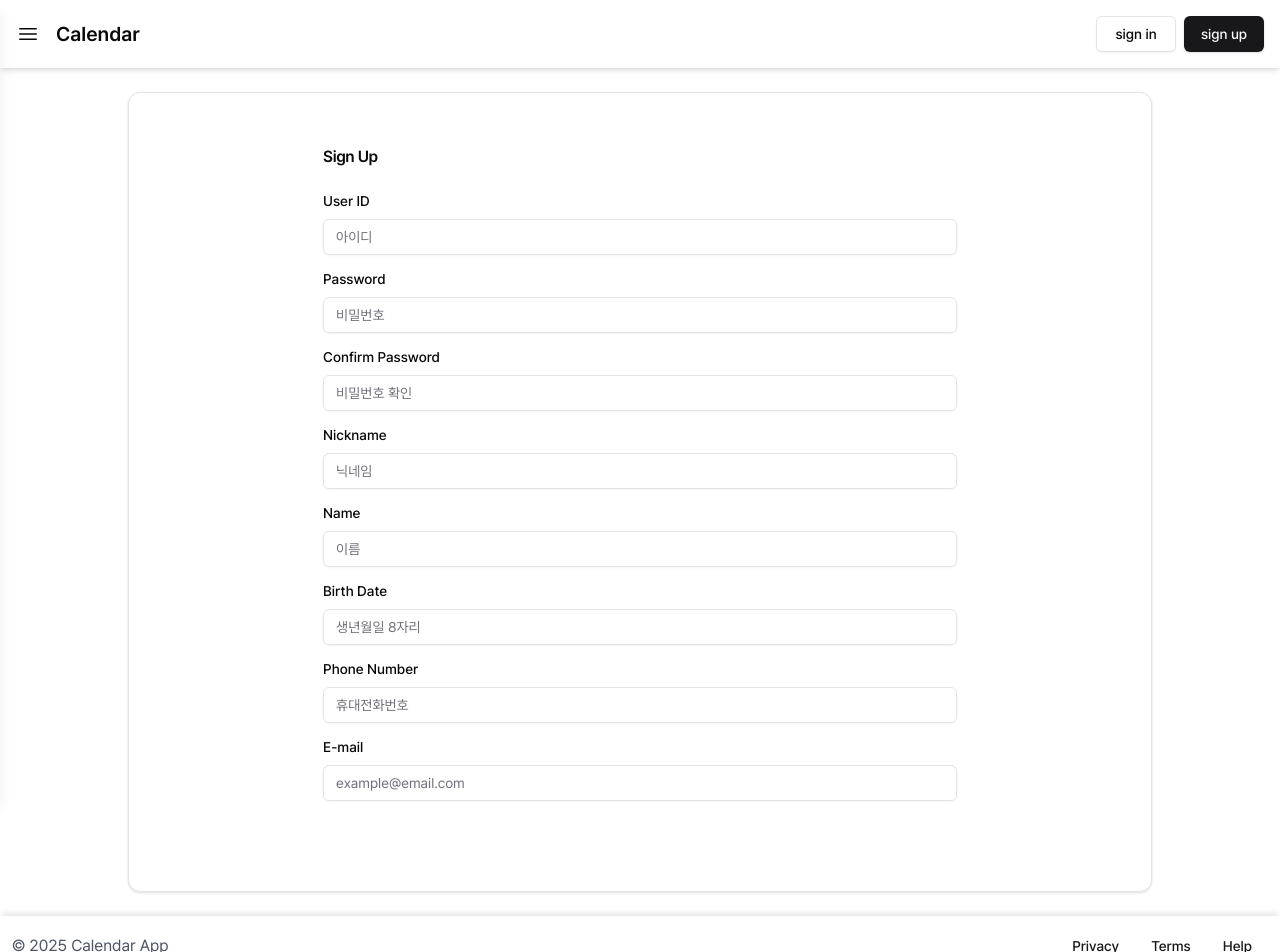
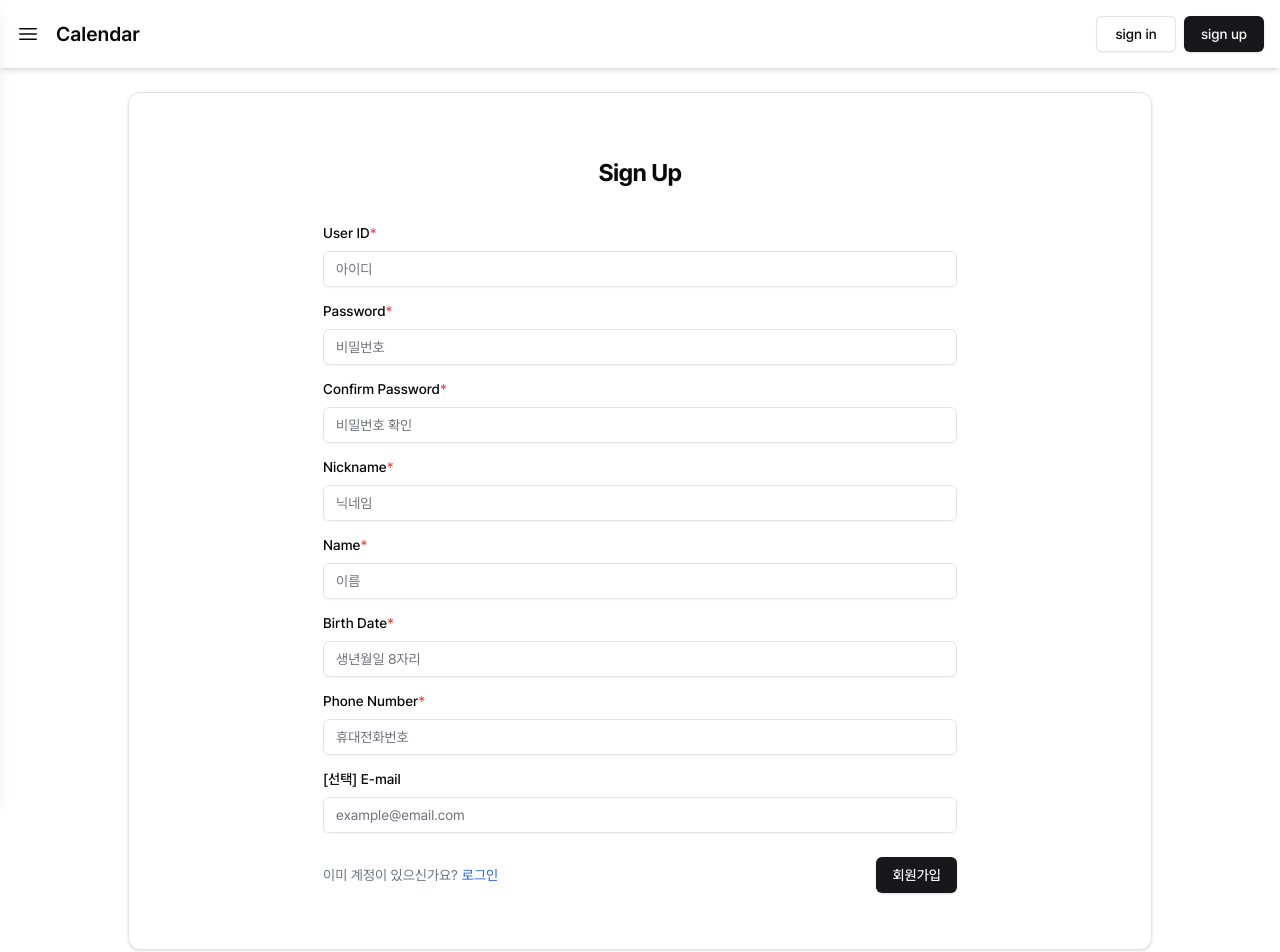
Before and after one commit to suvapor283/Callette, a Next.js app in the folder frontend/: page /auth/signup in a window 1280 px wide. Shown: the top 952 px of the page. Built offline with nearby package versions, Linux system fonts and the light colour scheme.

Commit message:
Add CORS config to enable frontend communication and save signup data

```diff
--- a/frontend/app/auth/signup/page.tsx
+++ b/frontend/app/auth/signup/page.tsx
@@ -1,3 +1,7 @@
+'use client';
+
+import { useState } from 'react';
+import Link from 'next/link';
 import {
   CardContent,
   CardFooter,
@@ -9,56 +13,177 @@ import { Label } from '@/components/ui/label';
 import { Button } from '@/components/ui/button';
 
 export default function signup() {
+  const [formData, setFormdata] = useState({
+    username: '',
+    password: '',
+    password2: '',
+    nickname: '',
+    name: '',
+    birthDate: '',
+    phoneNumber: '',
+    email: '',
+  });
+
+  const handleSignup = async () => {
+    try {
+      const response = await fetch('http://localhost:8081/api/auth/signup', {
+        method: 'POST',
+        headers: {
+          'Content-Type': 'application/json',
+        },
+        body: JSON.stringify(formData),
+      });
+
+      if (response.ok) {
+        alert('회원가입 성공!');
+      } else {
+        const errorData = await response.json();
+        alert('회원가입 실패: ${errorData.message}');
+      }
+    } catch (error) {
+      alert('회원가입 중 오류 발생');
+      console.error(error);
+    }
+  };
+
   return (
     <div className="mx-auto my-2 w-[70%] min-w-[500px]">
       <CardHeader>
-        <CardTitle>Sign Up</CardTitle>
+        <CardTitle className="p-2 text-center text-2xl font-bold">
+          Sign Up
+        </CardTitle>
       </CardHeader>
+
       <CardContent>
-        <form>
-          <div className="grid items-center gap-3">
+        <form className="grid items-center gap-3">
           <div className="space-y-1.5">
-              <Label htmlFor="username">User ID</Label>
-              <Input id="username" placeholder="아이디" />
+            <Label htmlFor="username">
+              User ID
+              <span className="text-red-500">*</span>
+            </Label>
+            <Input
+              id="username"
+              placeholder="아이디"
+              value={formData.username}
+              onChange={(e) =>
+                setFormdata({ ...formData, username: e.target.value })
+              }
+            />
           </div>
 
           <div className="space-y-1.5">
-              <Label htmlFor="password">Password</Label>
-              <Input id="password" placeholder="비밀번호" />
+            <Label htmlFor="password">
+              Password
+              <span className="text-red-500">*</span>
+            </Label>
+            <Input
+              id="password"
+              placeholder="비밀번호"
+              value={formData.password}
+              onChange={(e) =>
+                setFormdata({ ...formData, password: e.target.value })
+              }
+            />
           </div>
 
           <div className="space-y-1.5">
-              <Label htmlFor="password2">Confirm Password</Label>
-              <Input id="password2" placeholder="비밀번호 확인" />
+            <Label htmlFor="password2">
+              Confirm Password
+              <span className="text-red-500">*</span>
+            </Label>
+            <Input
+              id="password2"
+              placeholder="비밀번호 확인"
+              value={formData.password2}
+              onChange={(e) =>
+                setFormdata({ ...formData, password2: e.target.value })
+              }
+            />
           </div>
 
           <div className="space-y-1.5">
-              <Label htmlFor="nickname">Nickname</Label>
-              <Input id="nickname" placeholder="닉네임" />
+            <Label htmlFor="nickname">
+              Nickname
+              <span className="text-red-500">*</span>
+            </Label>
+            <Input
+              id="nickname"
+              placeholder="닉네임"
+              value={formData.nickname}
+              onChange={(e) =>
+                setFormdata({ ...formData, nickname: e.target.value })
+              }
+            />
           </div>
 
           <div className="space-y-1.5">
-              <Label htmlFor="name">Name</Label>
-              <Input id="name" placeholder="이름" />
+            <Label htmlFor="name">
+              Name
+              <span className="text-red-500">*</span>
+            </Label>
+            <Input
+              id="name"
+              placeholder="이름"
+              value={formData.name}
+              onChange={(e) =>
+                setFormdata({ ...formData, name: e.target.value })
+              }
+            />
           </div>
 
           <div className="space-y-1.5">
-              <Label htmlFor="birthdate">Birth Date</Label>
-              <Input id="birthdate" placeholder="생년월일 8자리 " />
+            <Label htmlFor="birthdate">
+              Birth Date
+              <span className="text-red-500">*</span>
+            </Label>
+            <Input
+              id="birthdate"
+              placeholder="생년월일 8자리"
+              value={formData.birthDate}
+              onChange={(e) =>
+                setFormdata({ ...formData, birthDate: e.target.value })
+              }
+            />
           </div>
 
           <div className="space-y-1.5">
-              <Label htmlFor="phoneNumber">Phone Number</Label>
-              <Input id="phoneNumber" placeholder="휴대전화번호" />
+            <Label htmlFor="phoneNumber">
+              Phone Number
+              <span className="text-red-500">*</span>
+            </Label>
+            <Input
+              id="phoneNumber"
+              placeholder="휴대전화번호"
+              value={formData.phoneNumber}
+              onChange={(e) =>
+                setFormdata({ ...formData, phoneNumber: e.target.value })
+              }
+            />
           </div>
 
           <div className="space-y-1.5">
-              <Label htmlFor="email">E-mail</Label>
-              <Input id="email" placeholder="example@email.com" />
-            </div>
+            <Label htmlFor="email">[선택] E-mail</Label>
+            <Input
+              id="email"
+              placeholder="example@email.com"
+              value={formData.email}
+              onChange={(e) =>
+                setFormdata({ ...formData, email: e.target.value })
+              }
+            />
           </div>
         </form>
       </CardContent>
+
+      <CardFooter className="flex justify-between">
+        <p className="text-center text-sm text-gray-500">
+          이미 계정이 있으신가요?
+          <Link href="#" className="px-1 text-blue-600 hover:underline">
+            로그인
+          </Link>
+        </p>
+        <Button onClick={handleSignup}>회원가입</Button>
+      </CardFooter>
     </div>
   );
 }
```
Also changed, not shown: 2 other files (tests, documents, lock files or other folders). Lines whose indentation alone changed are shown as unchanged.
